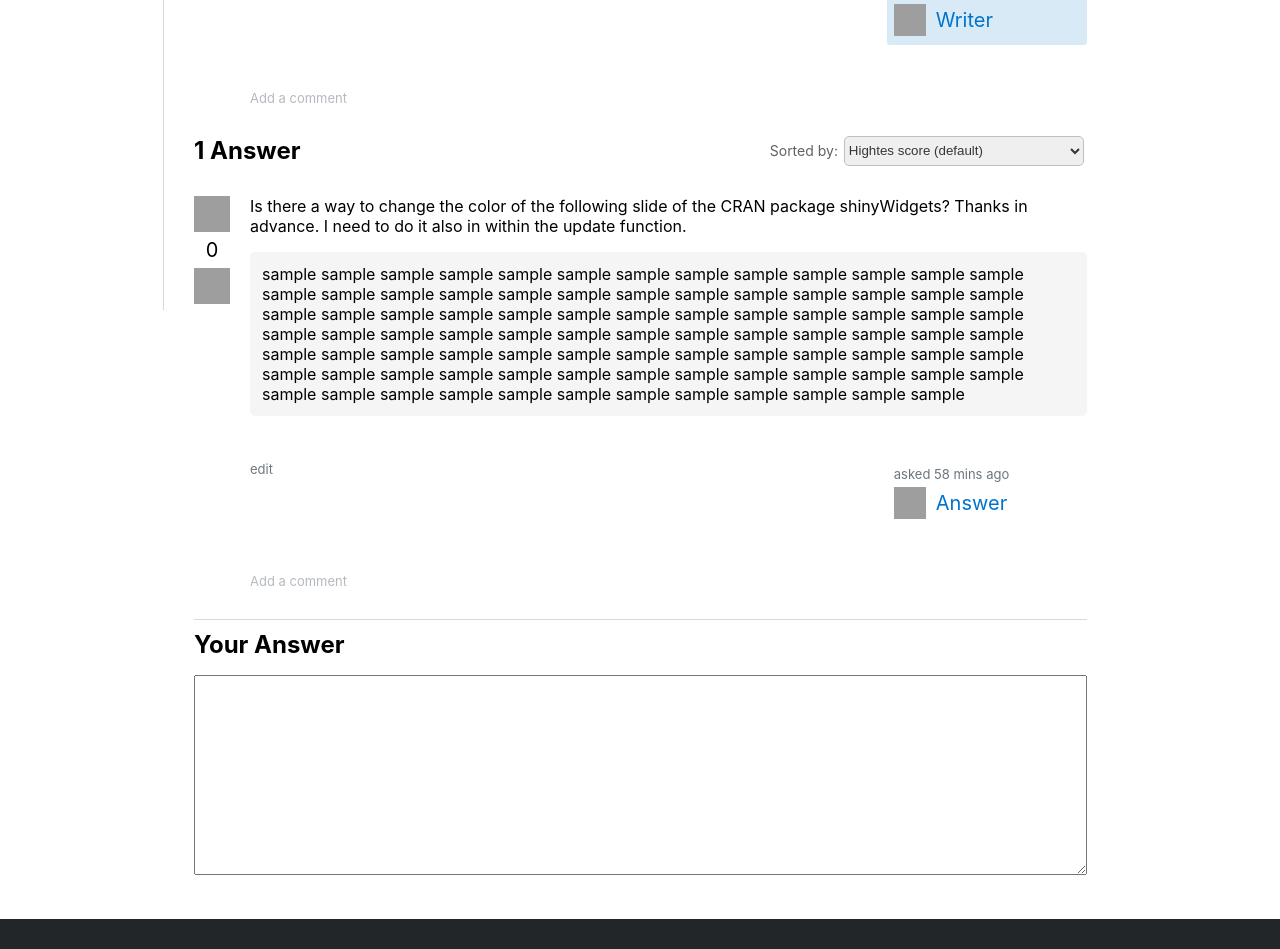
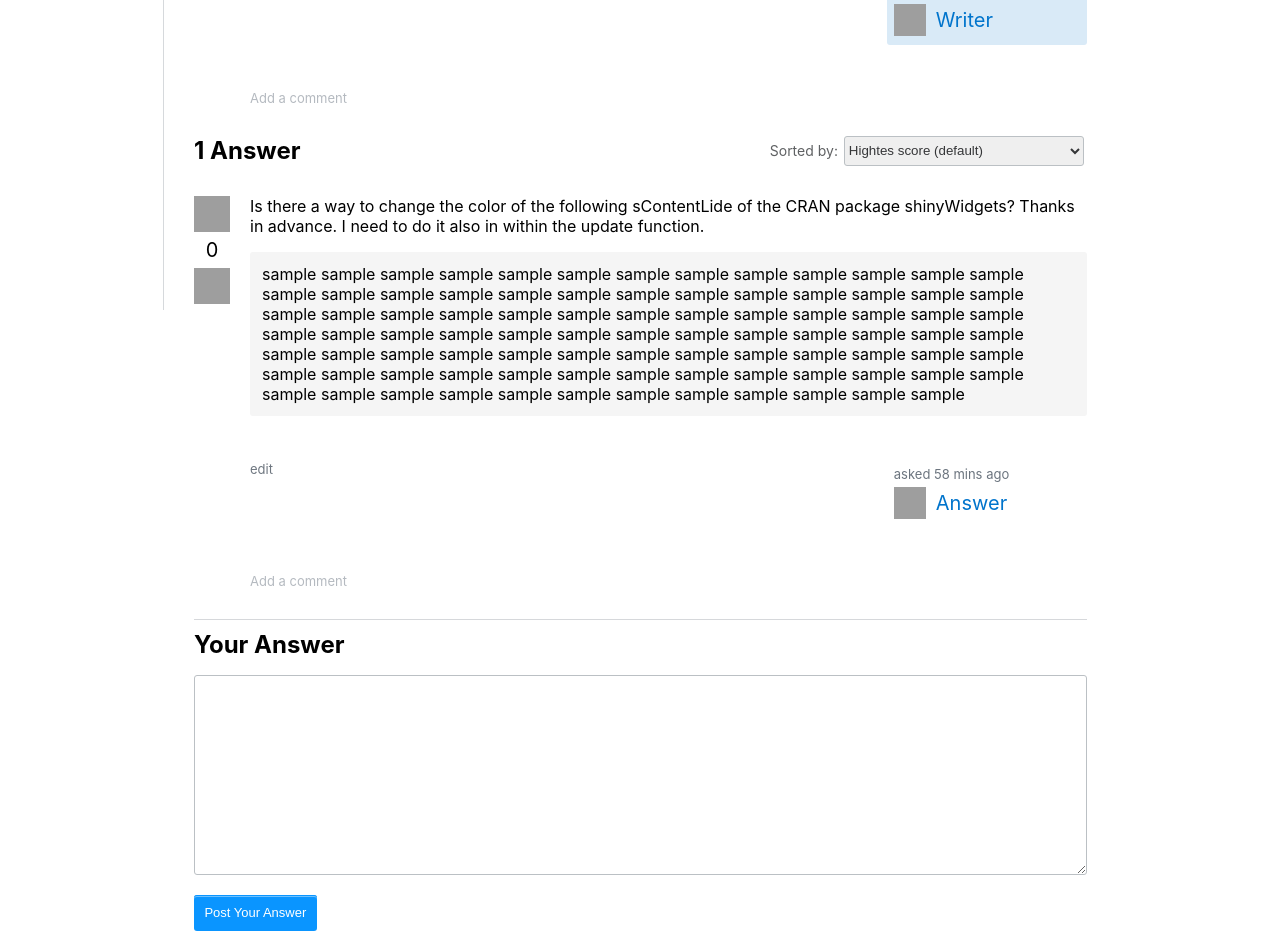
Before and after one commit to codestates-seb/seb41_pre_039, a React (Create React App) app in the folder client/: page / in a window 1280 px wide. Shown: the part 540-1489 px from the top of the page. Built offline with nearby package versions, Linux system fonts and the light colour scheme; grey boxes are pictures that could not be loaded; the HTML template or start-up script is replaced by a standard one.

Commit message:
feat: create YourAnswer modal

```diff
--- a/client/src/components/Answer.css
+++ b/client/src/components/Answer.css
@@ -4,15 +4,6 @@
   width: 100%;
   height: 100%;
   margin: 30px 0;
-}
-
-/* 본문 추천/비추천 */
-
-.answer-header {
-  display: flex;
-  justify-content: space-between;
-  align-items: center;
-  height: 30px;
 }
 
 /* 답변 정렬 */
@@ -38,8 +29,16 @@
   height: 100%;
   text-align: left;
   border-color: hsl(207deg 7% 75%);
-  border-radius: 5px;
+  border-radius: 3px;
   color: rgb(53, 54, 56);
+}
+
+/* 본문 추천/비추천 */
+.answer-header {
+  display: flex;
+  justify-content: space-between;
+  align-items: center;
+  height: 30px;
 }
 
 .content-recommend {
@@ -90,7 +89,7 @@
   display: flex;
   justify-content: center;
   background-color: hsl(0deg 0% 96%);
-  border-radius: 5px;
+  border-radius: 3px;
   text-align: left;
 }
 
@@ -109,7 +108,7 @@
   height: 23px;
   margin-right: 5px;
   background-color: #d9eaf7;
-  border-radius: 5px;
+  border-radius: 3px;
   font-size: 12px;
   color: hsl(205deg 47% 42%);
 }
@@ -130,7 +129,7 @@
   width: 200px;
   height: 67px;
   padding: 5px 6px 7px 7px;
-  border-radius: 5px;
+  border-radius: 3px;
 }
 
 .answer-avatar {
@@ -176,6 +175,8 @@
 }
 
 .ya-textarea {
+  border-color: hsl(207deg 7% 75%);
+  border-radius: 3px;
   width: 100%;
   height: 200px;
   resize: vertical;
@@ -185,5 +186,47 @@
 .ya-textarea:focus {
   outline-color: hsl(206deg 90% 70%);
   box-shadow: 0px 0px 6px rgb(128, 191, 215);
-  border-radius: 5px;
+  border-radius: 3px;
 }
+
+/* YourAnswer Modal */
+
+.ya-modal-container {
+  display: flex;
+  width: 100%;
+  background-color: hsl(47deg 87% 94%);
+  border: 1px solid hsl(47deg 68% 69%);
+  border-radius: 3px;
+  margin-top: 5px;
+}
+
+.hide {
+  display: none;
+}
+.ya-modal-content {
+  width: 90%;
+  font-size: 14px;
+  padding: 20px;
+}
+
+.ya-modal-exit {
+  display: flex;
+  justify-content: center;
+  font-size: 20px;
+  width: 10%;
+  margin-top: 5px;
+}
+
+.ya-exit {
+  display: flex;
+  justify-content: center;
+  align-items: center;
+  cursor: pointer;
+  width: 40px;
+  height: 40px;
+}
+
+.ya-exit:hover {
+  cursor: pointer;
+  background-color: hsl(210deg 8% 98%);
+}
--- a/client/src/components/Answer.js
+++ b/client/src/components/Answer.js
@@ -1,4 +1,35 @@
+import { useEffect, useState } from 'react';
+import styled from 'styled-components';
 import './Answer.css';
+
+const NextButton = styled.button`
+  background-color: hsl(206deg 100% 52%);
+  color: #fff;
+  cursor: pointer;
+  border: 1px soContentLid transparent;
+  box-shadow: inset 0 1px 0 0 hsl(206deg 100% 52%),
+    inset 0 2px 0 0 hsla(0, 0%, 100%, 0.4);
+  border-radius: 3px;
+  font-size: 13px;
+  padding: 0.8em;
+  margin-top: 16px;
+  &:hover {
+    background-color: hsl(206deg 100% 40%);
+  }
+`;
+
+const ContentLi = styled.li`
+  list-style-type: disc;
+`;
+
+const ContentP = styled.p`
+  margin-bottom: 13px;
+`;
+
+const ContentUl = styled.ul`
+  margin-bottom: 13px;
+  margin-left: 30px;
+`;
 
 export default function Answer() {
   return (
@@ -26,9 +57,9 @@ export default function Answer() {
           </div>
           <article className="content-question">
             <p className="answer-p">
-              Is there a way to change the color of the following slide of the
-              CRAN package shinyWidgets? Thanks in advance. I need to do it also
-              in within the update function.
+              Is there a way to change the color of the following sContentLide
+              of the CRAN package shinyWidgets? Thanks in advance. I need to do
+              it also in within the update function.
             </p>
             <div className="answer-codeBox">
               <div className="answer-code">
@@ -70,12 +101,67 @@ export default function Answer() {
 }
 
 function YourAnswer() {
+  const [help, setHelp] = useState(false);
   return (
-    <form className="ya-box">
-      <div className="ya-title">
-        <h2>Your Answer</h2>
-      </div>
-      <textarea className="ya-textarea"></textarea>
-    </form>
+    <>
+      <form className="ya-box">
+        <div className="ya-title">
+          <h2>Your Answer</h2>
+        </div>
+        <textarea
+          onClick={() => setHelp(true)}
+          className="ya-textarea"
+        ></textarea>
+        {help ? <YourAnswerModal /> : null}
+        <NextButton>Post Your Answer</NextButton>
+      </form>
+    </>
   );
 }
+
+function YourAnswerModal() {
+  const [none, setNone] = useState(false);
+  return (
+    <>
+      <aside
+        className={none ? 'ya-modal-container hide' : 'ya-modal-container'}
+      >
+        <div className="ya-modal-content">
+          <ContentP>
+            Thanks for contributing an answer to Stack Overflow!
+          </ContentP>
+          <ContentUl>
+            <ContentLi>
+              Please be sure to <em>answer the question.</em> Provide details
+              and share your research!
+            </ContentLi>
+          </ContentUl>
+          <ContentP>
+            But <em>avoid</em> …
+          </ContentP>
+          <ContentUl>
+            <ContentLi>
+              Asking for help, clarification, or responding to other answers.
+            </ContentLi>
+            <ContentLi>
+              Making statements based on opinion; back them up with references
+              or personal experience.
+            </ContentLi>
+          </ContentUl>
+          <p>To learn more, see our tips on writing great answers.</p>
+        </div>
+        <div className="ya-modal-exit">
+          <span
+            onClick={() => {
+              setNone(!none);
+            }}
+            role="presentation"
+            className="ya-exit"
+          >
+            ✕
+          </span>
+        </div>
+      </aside>
+    </>
+  );
+}
```
